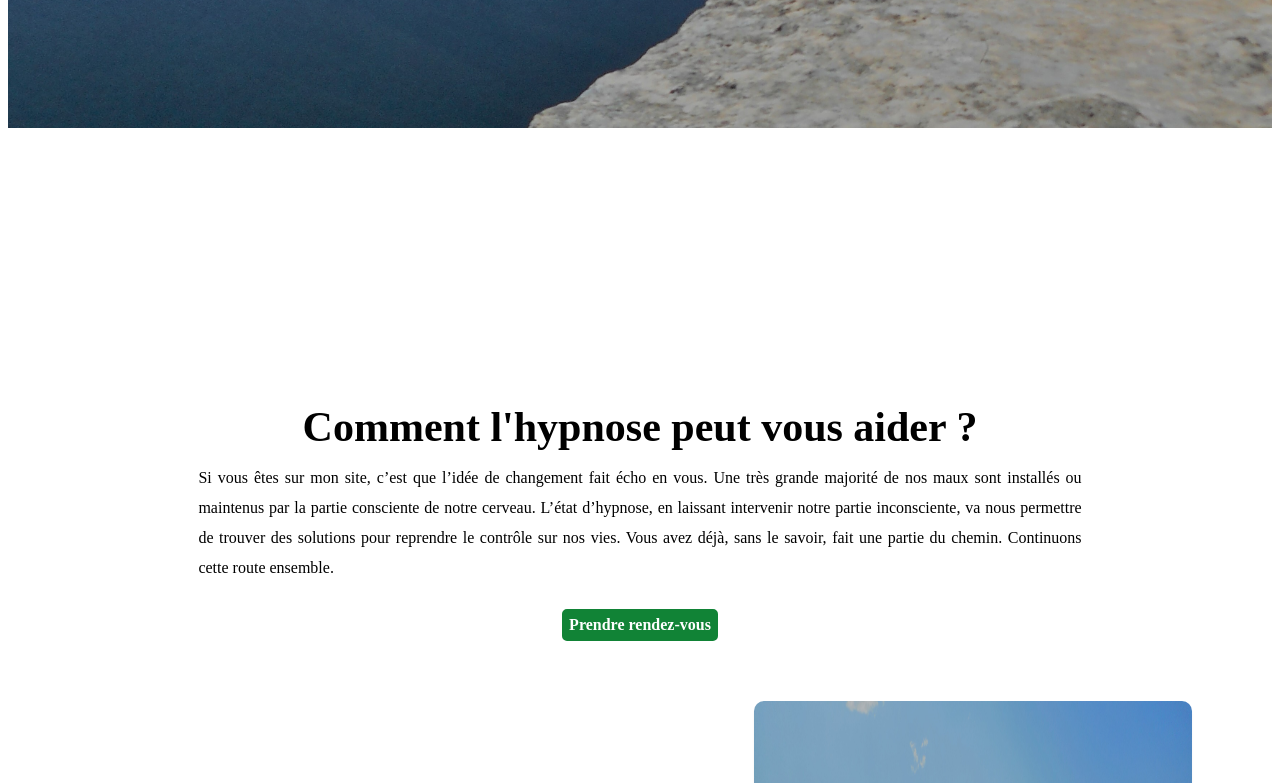
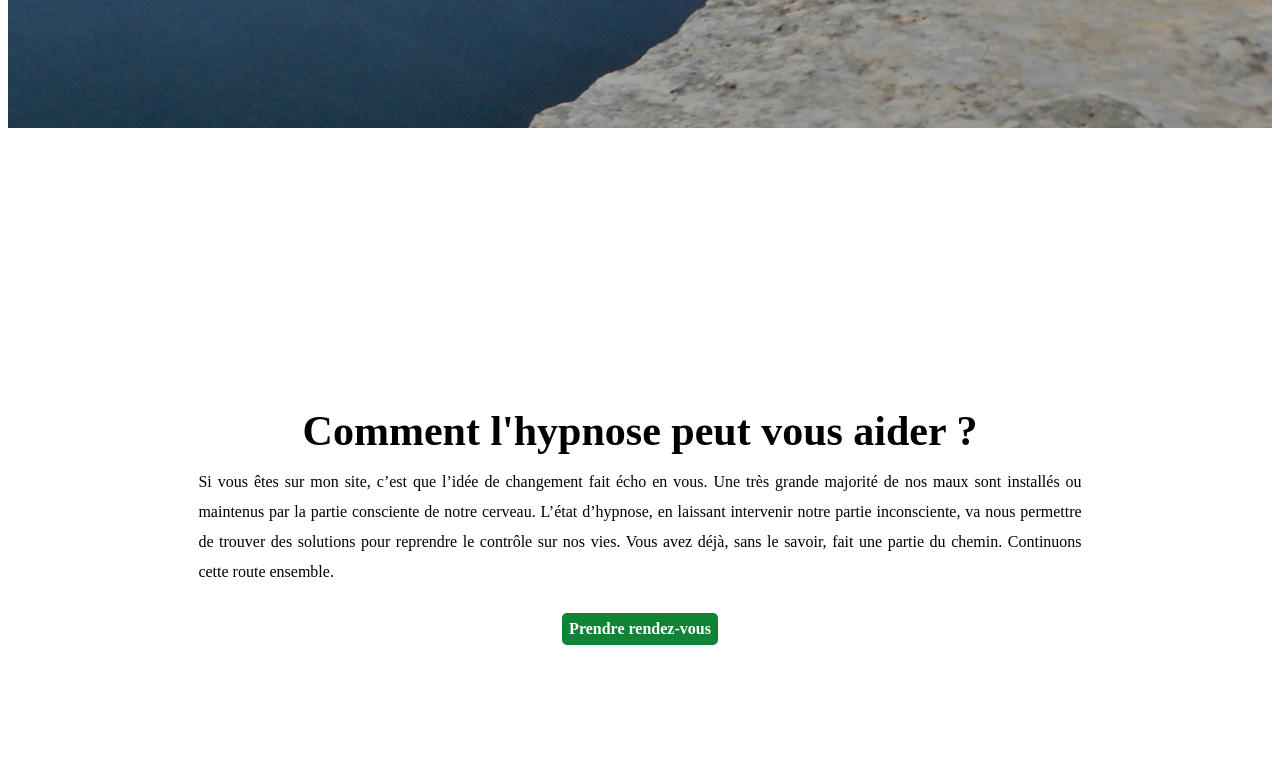
Before and after one commit to nicoriera/hypnose-frontend, a React (Create React App) app: page / in a window 1280 px wide. Shown: the part 680-1463 px from the top of the page. Built offline with nearby package versions, Linux system fonts and the light colour scheme; what google-maps-react would draw is missing.

Commit message:
update css page accueil div accueil-text

```diff
--- a/src/App.css
+++ b/src/App.css
@@ -90,10 +90,6 @@ h2 {
 
 /* ACCUEIL */
 
-.accueil {
-display: flex;
-flex-direction: column;
-}
 .accueil-accroche {
   display: flex;
   background: fixed;
@@ -104,7 +100,12 @@ flex-direction: column;
   background-size: cover;
  align-items: center;
  justify-content: center;
-
+}
+.container-accueil {
+  display: flex;
+  padding: 0 80px;
+  max-height: 100%;
+  max-width: 100%;
 }
 .accueil-text-accroche {
   display: flex;
@@ -118,14 +119,12 @@ font-size: 55px;
   font-size: 30px;
   text-align: right;
 }
-
 .accueil-text {
   display: flex;
   flex-direction: column;
   align-items: center;
   justify-content: center;
-margin-top: 100px;
-margin-bottom: 60px;
+  height: 90vh;
 }
 .accueil-text-presentation {
   text-align: justify;
--- a/src/pages/Accueil.js
+++ b/src/pages/Accueil.js
@@ -13,7 +13,6 @@ import LogoFfhtb from "../assets/pictures/logo_FFHTB.jpg";
 const Accueil = () => {
   return (
     <div>
-      <div className="accueil">
         <div  className="accueil-accroche">
           <div className="accueil-text-accroche">
             <h2 className="accueil-text-accroche-citation">
@@ -22,10 +21,10 @@ const Accueil = () => {
             <p >Tom Peters</p>
           </div>
         </div>
-        <div className="container">
+        <div className="container-accueil">
         <div>
         <div className="accueil-text">
-            <div className="accueil-text-presentation">
+          <div className="accueil-text-presentation">
             <h2>Comment l'hypnose peut vous aider ?</h2>
             <p> Si vous êtes sur mon site, c’est que l’idée de changement fait
               écho en vous. Une très grande majorité de nos maux sont installés
@@ -34,7 +33,7 @@ const Accueil = () => {
               nous permettre de trouver des solutions pour reprendre le contrôle
               sur nos vies. Vous avez déjà, sans le savoir, fait une partie du
               chemin. Continuons cette route ensemble.</p>
-            </div>
+          </div>
             <Link to={{ pathname: "https://www.doctolib.fr/" }} target="_blank">
               <button className="button-contact">Prendre rendez-vous</button>
             </Link>
@@ -69,9 +68,6 @@ const Accueil = () => {
             </div>
           </div>
         </div>
-
-        </div>
-
       </div>
     </div>
   );
```
Lines whose indentation alone changed are shown as unchanged.
